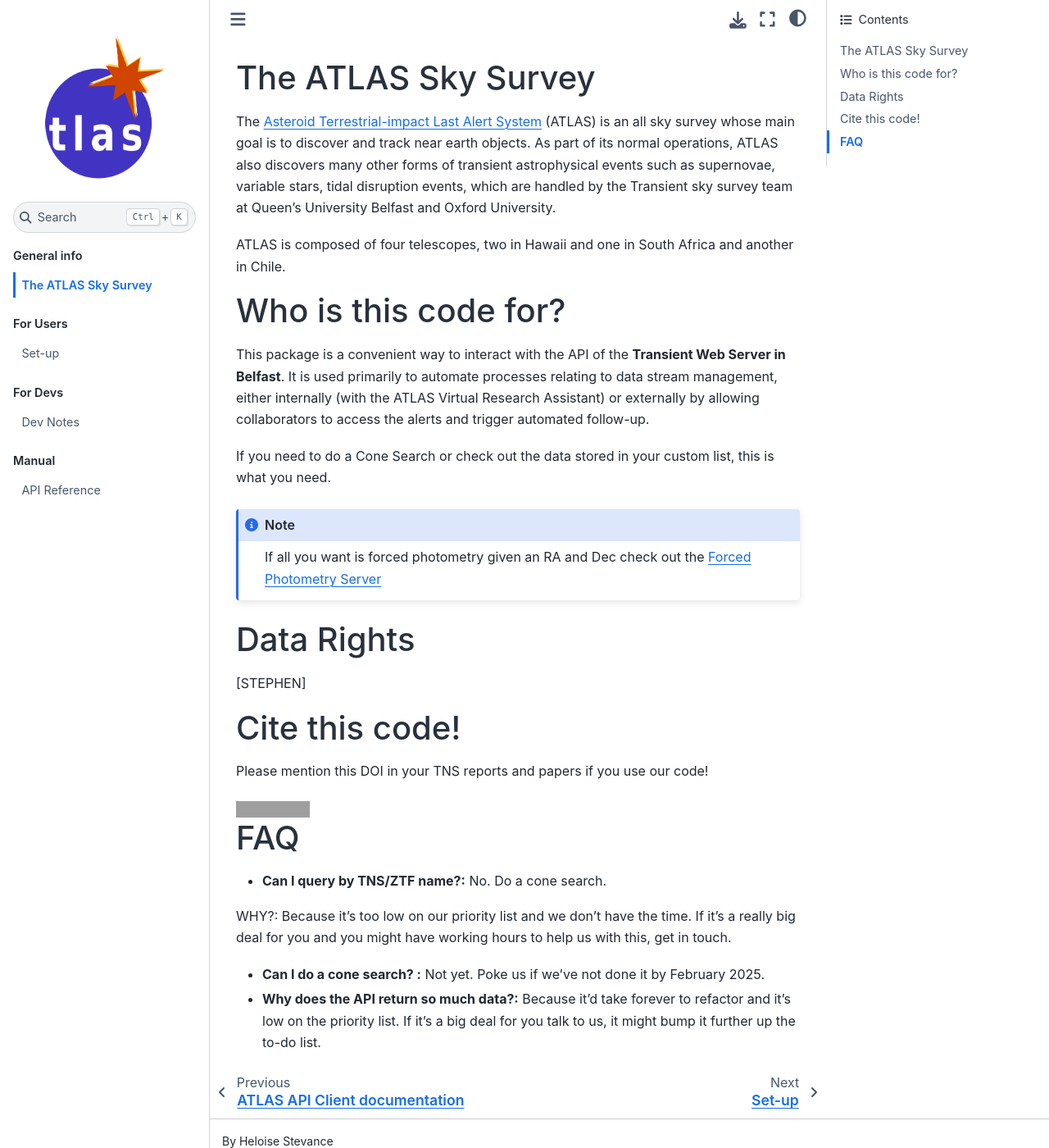
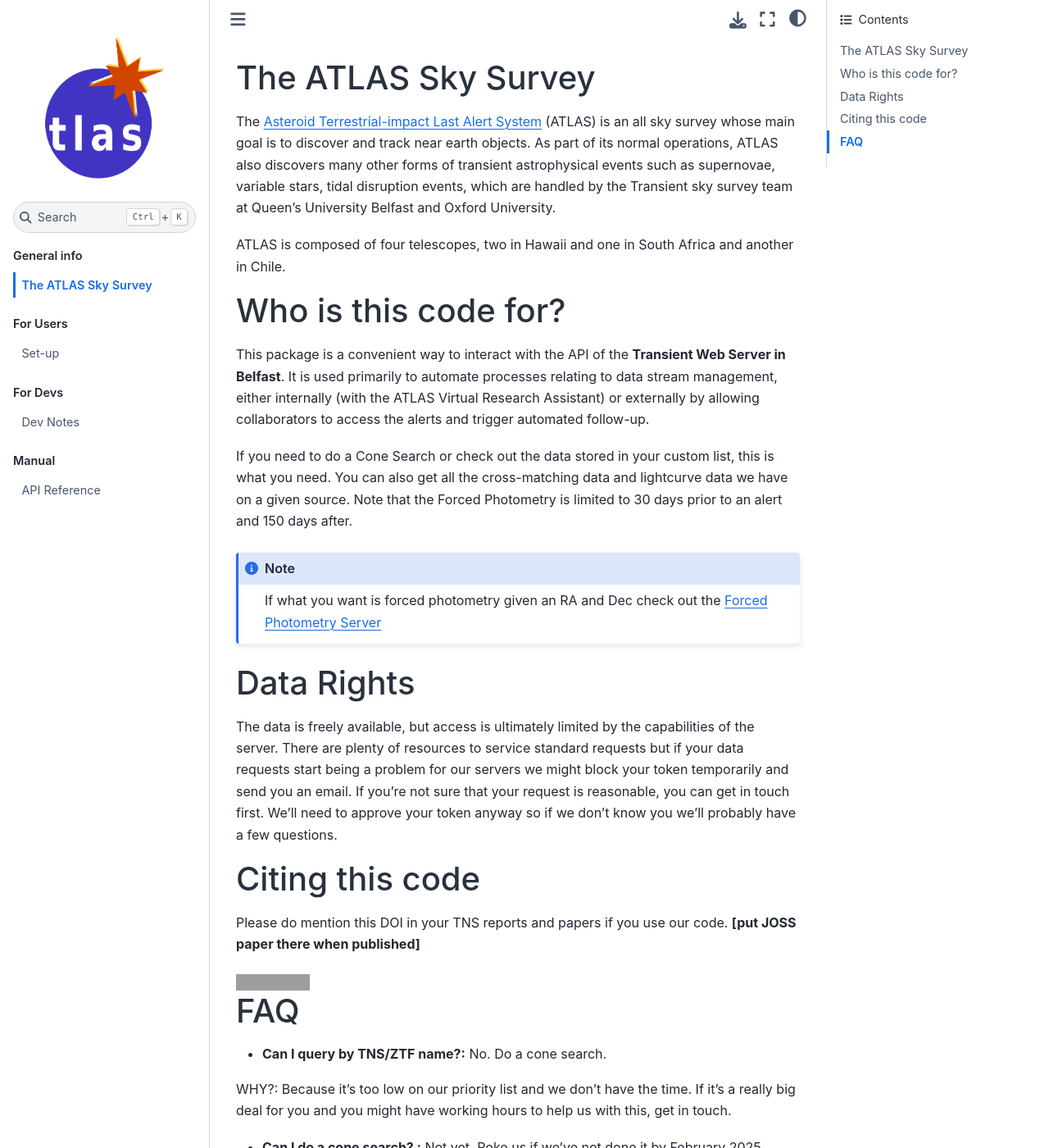
Before and after one commit to HeloiseS/atlasapiclient, a Sphinx documentation site: the page built from docs/source/about.rst, in a window 1280 px wide and 1400 px high. Shown: the whole window at 82% size. Built offline with Sphinx 7.4.7 and the Sphinx Book theme 1.1.4, drawn with Linux system fonts in a browser that asks for light colours; grey boxes are pictures that could not be loaded.

Commit message:
updated paper and docs

```diff
--- a/docs/source/about.rst
+++ b/docs/source/about.rst
@@ -10,7 +10,8 @@
 tidal disruption events, which are handled by the Transient sky survey team
 at Queen's University Belfast and Oxford University.
 
-ATLAS is composed of four telescopes, two in Hawaii and one in South Africa and another in Chile.
+ATLAS is composed of four telescopes, two in Hawaii and one in South
+Africa and another in Chile.
 
 
 Who is this code for?
@@ -22,21 +23,26 @@
 trigger automated follow-up.
 
 If you need to do a Cone Search or check out the data stored in your custom list, this is what you need.
+You can also get all the cross-matching data and lightcurve data we have on a given source.
+Note that the Forced Photometry is limited to 30 days prior to an alert and 150 days after.
 
 .. note::
-    If all you want is forced photometry given an RA and Dec check out the `Forced Photometry Server`_
-
-
+    If what you want is forced photometry given an RA and Dec check out the `Forced Photometry Server`_
 
 
 Data Rights
 ------------
-[STEPHEN]
+The data is freely available, but access is ultimately limited by the capabilities of the server.
+There are plenty of resources to service standard requests but if your data requests
+start being a problem for our servers we might block your token temporarily and send you an email.
+If you're not sure that your request is reasonable, you can get in touch first.
+We'll need to approve your token anyway so if we don't know you we'll probably have a few questions.
 
-Cite this code!
+
+Citing this code
 -----------------
-Please mention this DOI in your TNS reports and papers if you use
-our code!
+Please do mention this DOI in your TNS reports and papers if you use our code.
+**[put JOSS paper there when published]**
 
 .. image:: https://zenodo.org/badge/804295497.svg
   :target: https://doi.org/10.5281/zenodo.14331062
```
